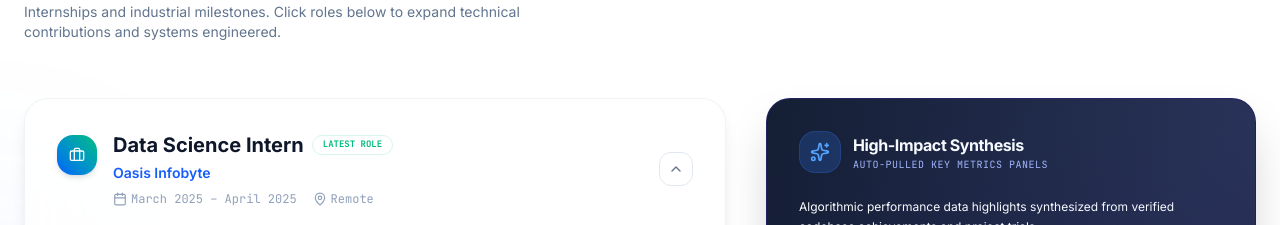
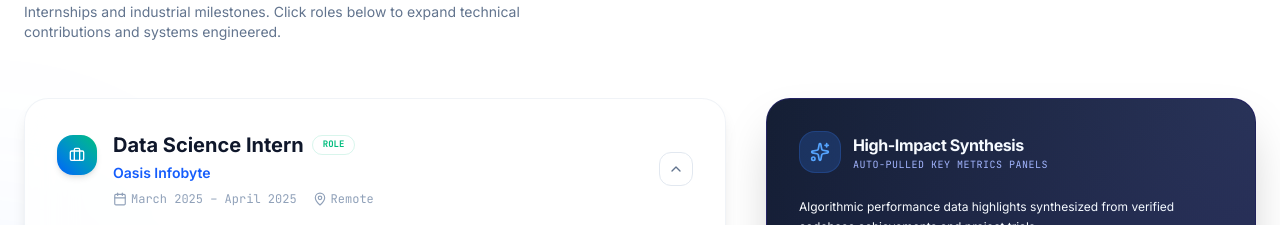
Before and after one commit to AirAbhiii/Abhishek-Sutrave-Portfolio, a React (Vite) app: page / in a window 1280 px wide. Shown: the part 2100-2325 px from the top of the page. Built offline with nearby package versions, Linux system fonts and the light colour scheme.

Commit message:
Change label from 'Latest Role' to 'Role'

```diff
--- a/src/components/ExperienceTimeline.tsx
+++ b/src/components/ExperienceTimeline.tsx
@@ -84,7 +84,7 @@ export default function ExperienceTimeline() {
                           {exp.role}
                         </span>
                         <span className="px-2.5 py-0.5 text-[9px] font-mono font-bold bg-emerald-55/10 text-emerald-500 border border-emerald-500/15 rounded-full uppercase">
-                          Latest Role
+                          Role
                         </span>
                       </div>
 
```
